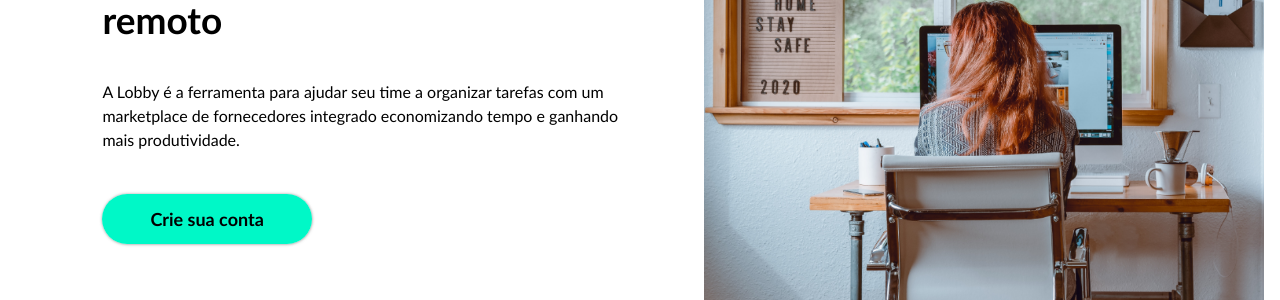
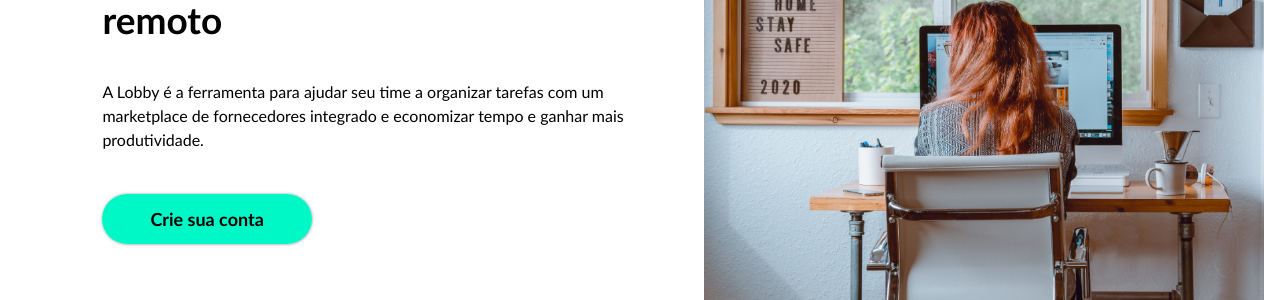
Before and after one commit to lobby-tech/lobby.tech, a Jekyll site: the page built from index.html, in a window 1280 px wide and 900 px high. Shown: the part 322-622 px from the top of the window. Built offline with Jekyll 4.4.1, drawn with Linux system fonts in a browser that asks for light colours.

Commit message:
Update imgs

```diff
--- a/index.html
+++ b/index.html
@@ -9,7 +9,7 @@ layout: home
       <h1 class="billboard_title">Experiência para seu time remoto</h1>
       <p>
         A Lobby é a ferramenta para ajudar seu time a organizar tarefas com um marketplace
-        de fornecedores integrado economizando tempo e ganhando mais produtividade.
+        de fornecedores integrado e economizar tempo e ganhar mais produtividade.
       </p>
       <a
         rel="noopener"
```
Also changed, not shown: assets/images/home/Fluxo de chamado landing page@2x.png, assets/images/home/Home office Landing page@2x.png, assets/images/home/community landing page@2x.png, assets/images/home/servicos landing page@2x.png, assets/images/marketplace/Culture service cards.png, assets/images/marketplace/homeoffice.png, 1 other file.
